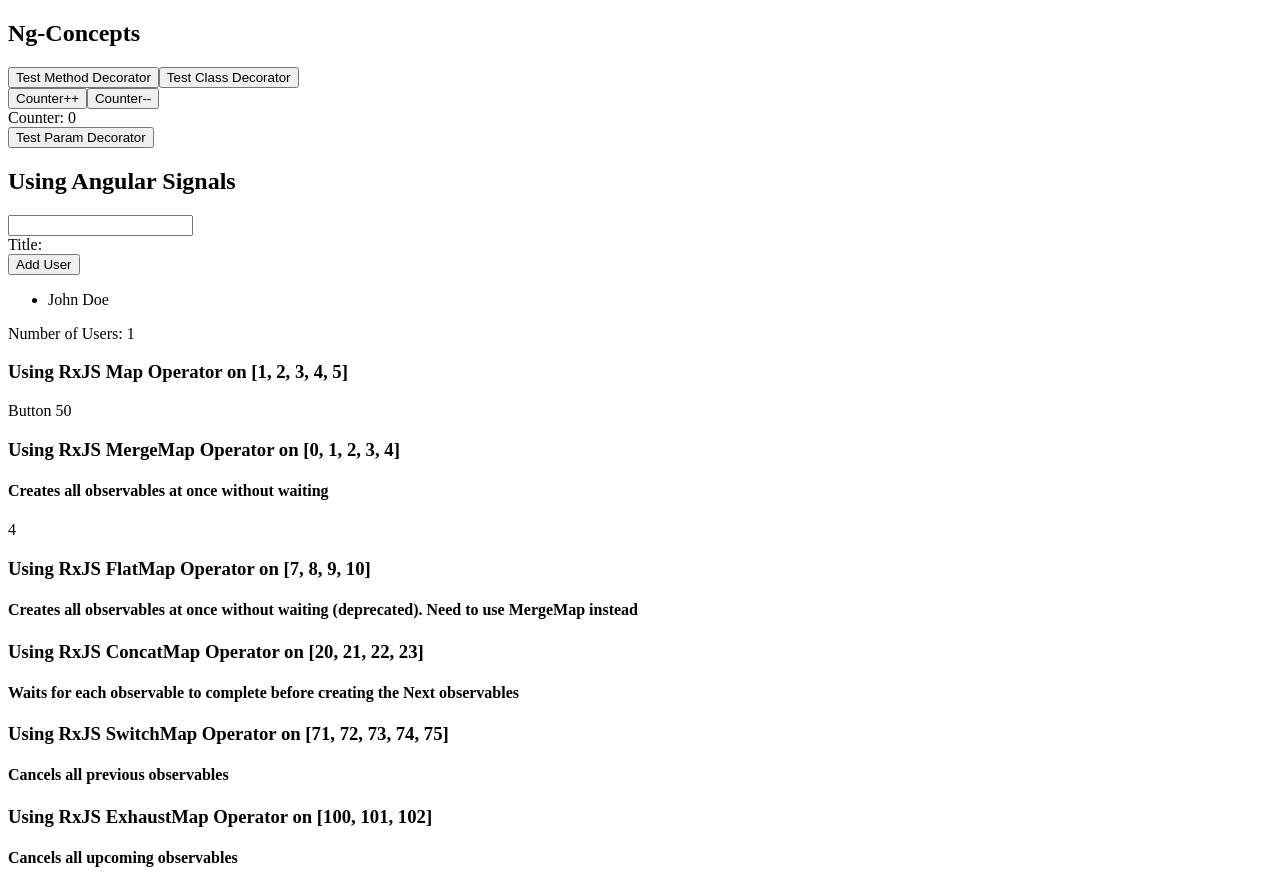
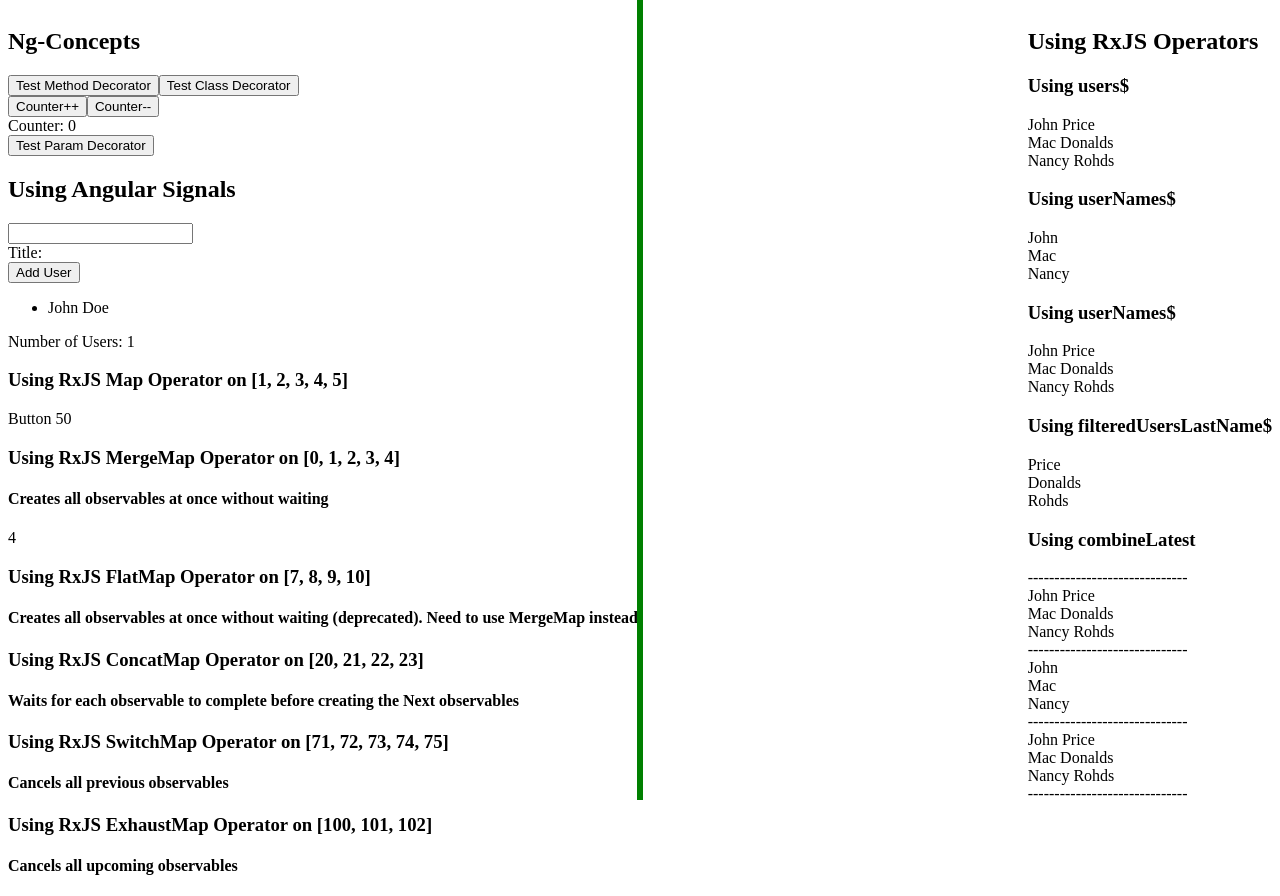
Before and after one commit to surajit1312/ng-concepts, an Angular app: page / in a window 1280 px wide. Built offline with nearby package versions, Linux system fonts and the light colour scheme.

Commit message:
feat[rxjs-operators]: using rxjs operators

```diff
--- a/src/app/app.component.html
+++ b/src/app/app.component.html
@@ -1,3 +1,4 @@
+<span style="float: left">
   <h2>Ng-Concepts</h2>
   <button (click)="onClickTestMethodDecorator()">Test Method Decorator</button>
   <button (click)="onClickTestClassDecorator()">Test Class Decorator</button>
@@ -12,6 +13,13 @@
   <div class="row">
     <label>Counter: {{ counter }}</label>
   </div>
-<button (click)="onClickTestParamDecorator(1, 2)">Test Param Decorator</button>
+  <button (click)="onClickTestParamDecorator(1, 2)">
+    Test Param Decorator
+  </button>
   <app-using-signals></app-using-signals>
   <app-using-rxjs-maps></app-using-rxjs-maps>
+</span>
+<div class="vl"></div>
+<span style="float: right">
+  <app-using-rxjs-operators></app-using-rxjs-operators>
+</span>
--- a/src/app/app.component.scss
+++ b/src/app/app.component.scss
@@ -0,0 +1,8 @@
+.vl {
+  border-left: 6px solid green;
+  height: 100vh;
+  position: absolute;
+  left: 50%;
+  margin-left: -3px;
+  top: 0;
+}
--- /dev/null
+++ b/src/app/using-rxjs-operators/using-rxjs-operators.component.html
@@ -0,0 +1,42 @@
+<h2>Using RxJS Operators</h2>
+<div class="row">
+  <h3>Using users$</h3>
+  <div *ngFor="let user of users$ | async">
+    {{ user.firstName }} {{ user.lastName }}
+  </div>
+</div>
+<div class="row">
+  <h3>Using userNames$</h3>
+  <div *ngFor="let user of userNames$ | async">
+    {{ user }}
+  </div>
+</div>
+<div class="row">
+  <h3>Using userNames$</h3>
+  <div *ngFor="let user of filteredUsers$ | async">
+    {{ user.firstName }} {{ user.lastName }}
+  </div>
+</div>
+<div class="row">
+  <h3>Using filteredUsersLastName$</h3>
+  <div *ngFor="let user of filteredUsersLastName$ | async">
+    {{ user }}
+  </div>
+</div>
+
+<div class="row" *ngIf="data$ | async as data">
+  <h3>Using combineLatest</h3>
+  ------------------------------
+  <div *ngFor="let user of data.users">
+    {{ user.firstName }} {{ user.lastName }}
+  </div>
+  ------------------------------
+  <div *ngFor="let user of data.userNames">
+    {{ user }}
+  </div>
+  ------------------------------
+  <div *ngFor="let user of data.filteredUsers">
+    {{ user.firstName }} {{ user.lastName }}
+  </div>
+  ------------------------------
+</div>
--- /dev/null
+++ b/src/app/using-rxjs-operators/using-rxjs-operators.component.ts
@@ -0,0 +1,49 @@
+import { Component, OnInit } from '@angular/core';
+import { combineLatest, filter, fromEvent, map, of } from 'rxjs';
+
+@Component({
+  selector: 'app-using-rxjs-operators',
+  templateUrl: './using-rxjs-operators.component.html',
+})
+export class UsingRxjsOperatorsComponent implements OnInit {
+  users = [
+    { id: 1, firstName: 'John', lastName: 'Price', isActive: true },
+    { id: 2, firstName: 'Mac', lastName: 'Donalds', isActive: true },
+    { id: 3, firstName: 'Nancy', lastName: 'Rohds', isActive: true },
+  ];
+
+  users$ = of(this.users);
+
+  userNames$ = this.users$.pipe(
+    map((users: any[]) => users.map((user: any) => user.firstName))
+  );
+
+  filteredUsers$ = this.users$.pipe(
+    filter((users: any[]) => users.every((user: any) => user.isActive))
+  );
+
+  filteredUsersLastName$ = this.users$.pipe(
+    filter((users: any[]) => users.every((user: any) => user.isActive)),
+    map((users: any[]) => users.map((user: any) => user.lastName))
+  );
+
+  documentClick$ = fromEvent(document, 'click');
+
+  data$ = combineLatest([
+    this.users$,
+    this.userNames$,
+    this.filteredUsers$,
+  ]).pipe(
+    map(([users, userNames, filteredUsers]) => ({
+      users,
+      userNames,
+      filteredUsers,
+    }))
+  );
+
+  ngOnInit(): void {
+    this.documentClick$.subscribe((event) => {
+      console.log('DOM has been clicked', event);
+    });
+  }
+}
```
Also changed, not shown: src/app/app.module.ts (+7 -1 lines). Lines whose indentation alone changed are shown as unchanged.
